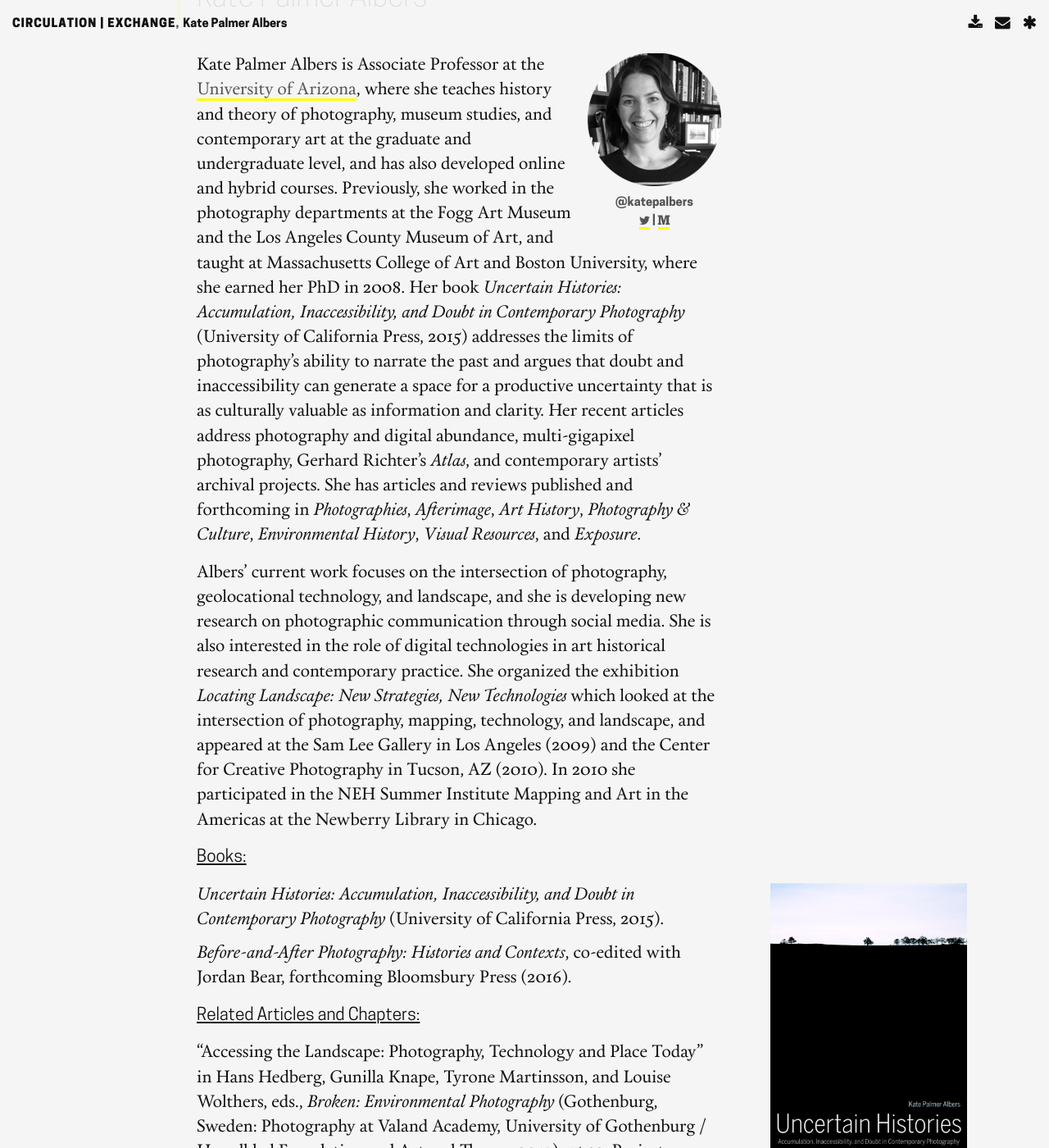
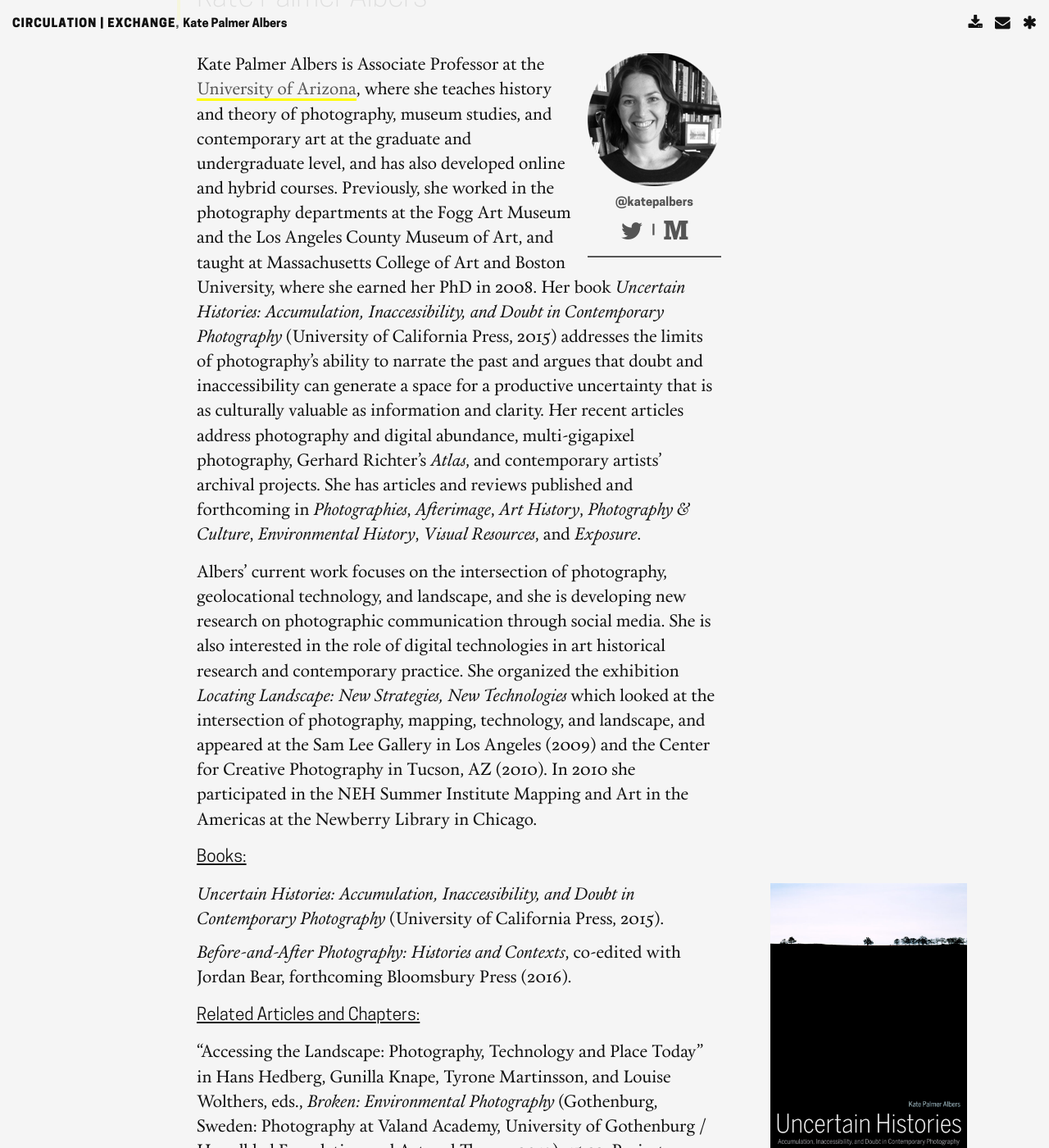
Before and after one commit to katepalbers/circ-exchg, a Jekyll site: the page built from kpa.md, in a window 1280 px wide and 1400 px high, scrolled down 191 px. Shown: the whole window at 82% size. Built offline with Jekyll 4.4.1, drawn with Linux system fonts in a browser that asks for light colours; nearby versions of some CDN libraries; some web fonts are replaced.

Commit message:
style fix to profile pic and icons, closes #14

```diff
--- a/assets/css/k.css
+++ b/assets/css/k.css
@@ -104,8 +104,8 @@ h4 strong {
 Links
 */
 a {
-  color: #111;
-  text-decoration: none;
+	color: #111;
+	text-decoration: none;
 }
 a:visited {
 	color: #111;
@@ -114,6 +114,7 @@ a:hover {
 	color: #555;
 	border-bottom: 2px solid #555;
 }
+
 
 img.home {
 	width: 60%;
@@ -309,6 +310,23 @@ Header
   transform: scale(1.4);
 }
 
+
+.figure-profile {
+	float:right;
+	margin-left:20px;
+	text-align: center;
+	border-bottom: 2px solid #555;
+	padding-bottom: 8px;
+	margin-bottom: 20px;
+}
+
+.figure-profile .fa {
+	vertical-align: middle;
+	margin: 8px;
+}
+.figure-profile a {
+	border-bottom: none;
+}
 
 
 /*
--- a/kpa.md
+++ b/kpa.md
@@ -6,11 +6,11 @@ thumbnail: katepalmeralbers.png
 twitter: katepalbers
 medium: katepalbers
 ---
-<figure class="profile" style="float:right; margin-left:20px;">
+<figure class="figure-profile">
 	<img src="assets/images/{{ page.thumbnail }}" alt="{{ page.title }}" />
-	<figcaption style="text-align: center;">
+	<figcaption>
 		@katepalbers<br />
-		<a href="https://www.twitter.com/{{ page.twitter }}"><i class="fa fa-twitter" style="vertical-align: middle;"></i></a> | <a href="https://www.medium.com/{{ page.medium }}"><i class="fa fa-medium" style="vertical-align: middle;"></i></a>
+		<a href="https://www.twitter.com/{{ page.twitter }}"><i class="fa fa-twitter fa-2x hvr-grow"></i></a> | <a href="https://www.medium.com/{{ page.medium }}"><i class="fa fa-medium fa-2x hvr-grow"></i></a>
 	</figcaption>
 </figure>
 
```
